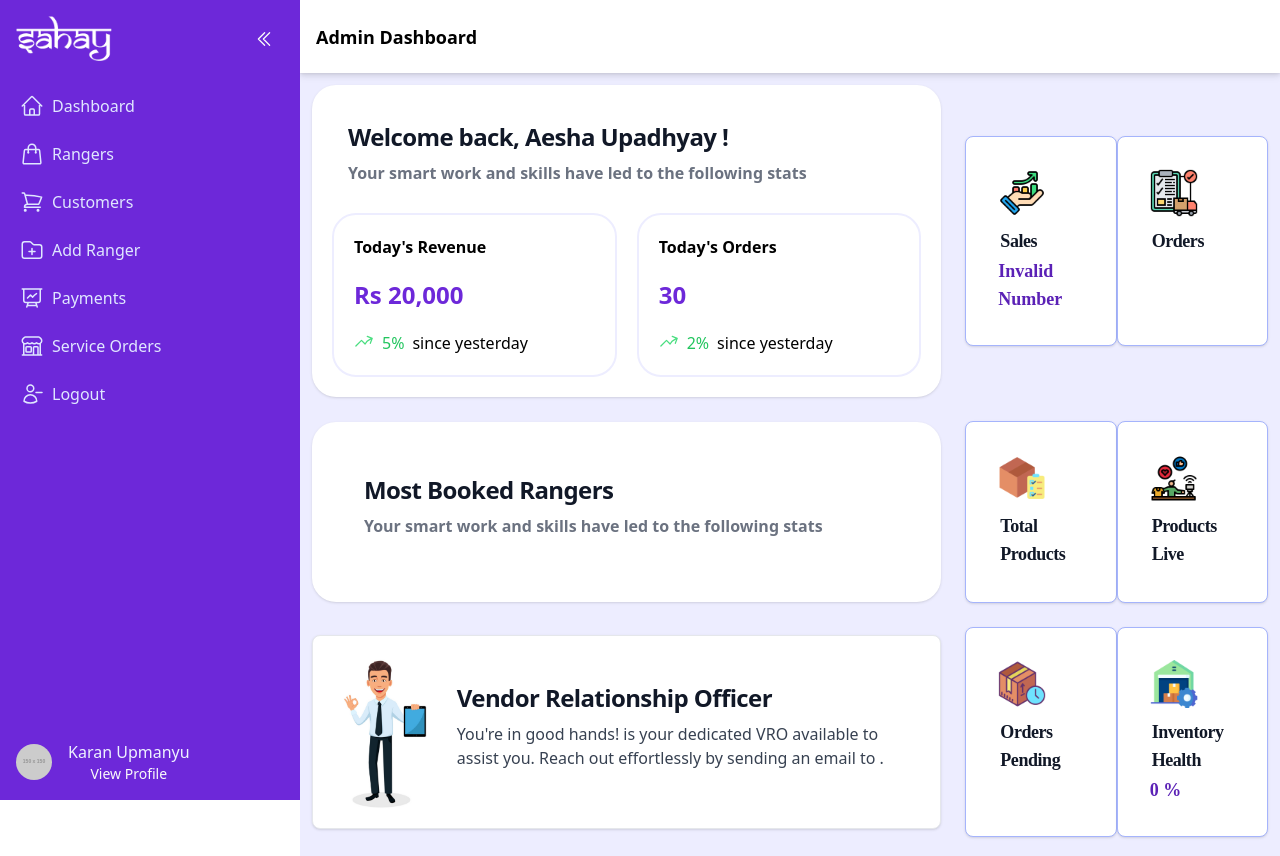
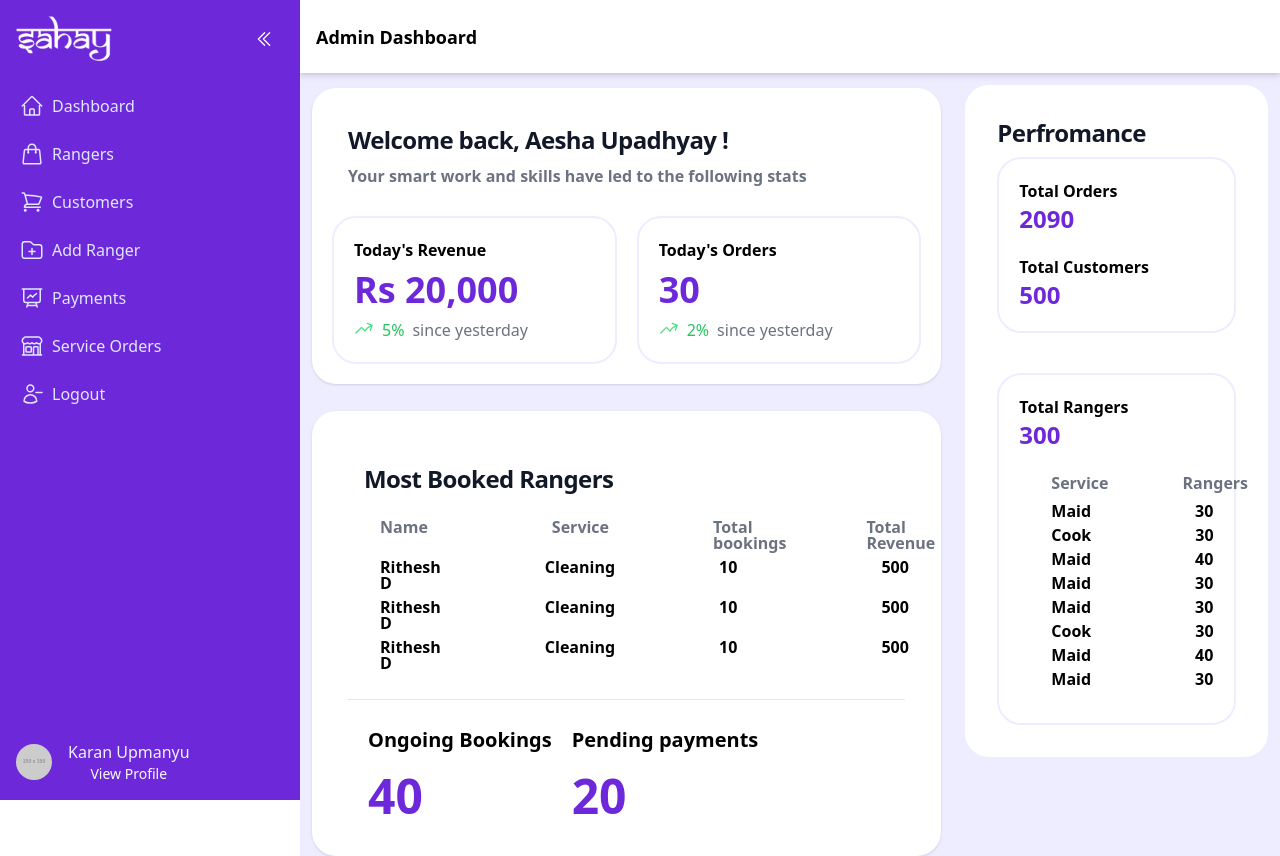
Before and after one commit to kiritoaftab/sahay-dashboard, a React (Create React App) app in the folder frontend/: page /admin in a window 1280 px wide. Shown: the top 856 px of the page. Built offline with nearby package versions, Linux system fonts and the light colour scheme; no server answers.

Commit message:
addition

```diff
--- a/frontend/src/pages/Admin/AdminHome.js
+++ b/frontend/src/pages/Admin/AdminHome.js
@@ -1,200 +1,287 @@
-import React, { useEffect, useState } from 'react'
-import classNames from 'classnames'
-import { sales , orders, box, productsLive, ordersPending, inventory,taxes, bannerMan, vroVector, formatIndianRupee} from '../../constants'
-import useAuth from '../../hooks/useAuth';
-import axios from '../../axiosInstance/axiosApi';
-import {ArrowTrendingUpIcon} from '@heroicons/react/24/outline'
+import React, { useEffect, useState } from "react";
+import classNames from "classnames";
+import {
+  sales,
+  orders,
+  box,
+  productsLive,
+  ordersPending,
+  inventory,
+  taxes,
+  bannerMan,
+  vroVector,
+  formatIndianRupee,
+} from "../../constants";
+import useAuth from "../../hooks/useAuth";
+import axios from "../../axiosInstance/axiosApi";
+import { ArrowTrendingUpIcon } from "@heroicons/react/24/outline";
+const StatCard = ({ heading, number, icon }) => {
+  return (
+    <section className="flex flex-col p-8 w-44 max-w-xs p-2 bg-white border border-indigo-300 rounded-lg shadow font-Montserrat ">
+      <img src={icon} className="h-12 w-12" />
+      <h5 className="p-0.5 mt-2 ml  text-lg  font-semibold tracking-tight text-gray-900  font-Montserrat">
+        {heading}
+      </h5>
+      <p className="text-lg text-justify  text-violet-800  font-bold font-Montserrat">
+        {number}
+      </p>
+    </section>
+  );
+};
+const AdminHome = () => {
+  const data = [
+    { name: "Rithesh D", service: "Cleaning", bookings: 10, revenue: 500 },
+    { name: "Rithesh D", service: "Cleaning", bookings: 10, revenue: 500 },
+    { name: "Rithesh D", service: "Cleaning", bookings: 10, revenue: 500 },
+  ];
 
-const StatCard = ({heading,number,icon}) => {
-    return(
-        <section className="flex flex-col p-8 w-44 max-w-xs p-2 bg-white border border-indigo-300 rounded-lg shadow font-Montserrat ">
+  const perform = [
+    { service: "Maid",ranger: "30",},
+    { service: "Cook",ranger: "30",},
+    { service: "Maid",ranger: "40",},
+    { service: "Maid",ranger: "30",},
+    { service: "Maid",ranger: "30",},
+    { service: "Cook",ranger: "30",},
+    { service: "Maid",ranger: "40",},
+    { service: "Maid",ranger: "30",},
 
-        <img src={icon} className='h-12 w-12' />
-        <h5 className="p-0.5 mt-2 ml  text-lg  font-semibold tracking-tight text-gray-900  font-Montserrat">{heading}</h5>
 
-          <p className="text-lg text-justify  text-violet-800  font-bold font-Montserrat">{number}</p>
-        </section>
-    )
-}
-
-const AdminHome = () => {
-
-    const {auth} = useAuth();
+  ];
+  const { auth } = useAuth();
   console.log(auth);
-
   const salePercent = "+20%";
-
-    const [vendorDoc,setVendorDoc] = useState(null);
-    const [vroDoc,setVroDoc] = useState(null);
-    const [topProducts,setTopProducts] = useState(null);
-    const [topProd,setTopProd] = useState(null);
-    const [inventoryHealth,setInventoryHealth] = useState(0);
-
-    useEffect(()=> {
-        if(Array.isArray(topProducts) && topProducts.length>0){
+  const [vendorDoc, setVendorDoc] = useState(null);
+  const [vroDoc, setVroDoc] = useState(null);
+  const [topProducts, setTopProducts] = useState(null);
+  const [topProd, setTopProd] = useState(null);
+  const [inventoryHealth, setInventoryHealth] = useState(0);
+  useEffect(() => {
+    if (Array.isArray(topProducts) && topProducts.length > 0) {
       setTopProd(topProducts[0]);
-            let a=0;
-            let b=0;
+      let a = 0;
+      let b = 0;
       topProducts.forEach((prod, index) => {
         a += prod?.currentUnit || 0;
         b += prod?.addedUnit || 0;
       });
-            setInventoryHealth((a/b)*100);  // total Current Unit / total added Unit of top 3 products
+      setInventoryHealth((a / b) * 100); // total Current Unit / total added Unit of top 3 products
     }
-    },[topProducts])
-
-    const fetchTopProduct = async(vendorId) => {
-        if(vendorId){
+  }, [topProducts]);
+  const fetchTopProduct = async (vendorId) => {
+    if (vendorId) {
       try {
-                const res = await axios.get("/products/vendor/fetchTopProduct/"+vendorId)
+        const res = await axios.get(
+          "/products/vendor/fetchTopProduct/" + vendorId
+        );
         console.log(res.data);
         setTopProducts(res.data);
       } catch (error) {
-                console.error(error)
+        console.error(error);
       }
     }
-    }
-
-    const fetchVroData = async(vroId) => {
-        if(vroId){
+  };
+  const fetchVroData = async (vroId) => {
+    if (vroId) {
       try {
-                const res =await axios.get("/vro/vro/"+vroId)
+        const res = await axios.get("/vro/vro/" + vroId);
         console.log(res.data);
         setVroDoc(res.data?.vroDoc);
       } catch (error) {
-                console.error(error)
+        console.error(error);
       }
     }
-    }
-
-    const fetchVendorData = async(userId) => {
+  };
+  const fetchVendorData = async (userId) => {
     try {
-            const res = await axios.get("/vendor/getVendorByUserId/"+userId);
+      const res = await axios.get("/vendor/getVendorByUserId/" + userId);
       fetchVroData(res.data?.userDoc?.vro_id);
       fetchTopProduct(res.data?.userDoc?._id);
       console.log(res.data?.userDoc);
       setVendorDoc(res.data?.userDoc);
-
     } catch (error) {
-            console.error(error)
+      console.error(error);
     }
-
-    }
-
-    useEffect(()=> {
+  };
+  useEffect(() => {
     fetchVendorData(auth?._id);
-    },[])
+  }, []);
   //NEED TO ADD style : w-screen md:w-full, for all components in home to render properly
   return (
-    <section
-        className='grid grid-cols-3 p-3 w-screen md:w-full bg-background gap-6 max-md:grid-cols-2 place-items-center p-10'
-    >
-            <div  className="flex flex-col col-span-2 p-5  max-md:col-span-2  w-full bg-white rounded-3xl shadow">
+    <section className="grid grid-cols-3 p-3 w-screen md:w-full bg-background gap-6 max-md:grid-cols-2 place-items-center p-10">
 
+        {/* welcome card */}
+      <div className="flex flex-col col-span-2 p-5  max-md:col-span-2  w-full bg-white rounded-3xl shadow mt-[-370px]">
         <div className="flex flex-col justify-between p-4 leading-normal">
-                    <h5 className="mb-2 text-2xl font-bold tracking-tight text-gray-900 ">Welcome back, Aesha Upadhyay ! {vendorDoc?.shopName}</h5>
+          <h5 className="mb-2 text-2xl font-bold tracking-tight text-gray-900 ">
+            Welcome back, Aesha Upadhyay ! {vendorDoc?.shopName}
+          </h5>
           <p className="mb-3 font-semibold text-gray-500  text-balance ">
             Your smart work and skills have led to the following stats
           </p>
         </div>
-                <div className='w-100 flex flex-row justify-around gap-5 '>
-                        <div className='flex flex-row border-2 flex flex-col border-background w-3/6 p-5 rounded-3xl gap-5'>
-                            <h5 className='font-bold'>Today's Revenue</h5>
-                            <h5 className='text-2xl text-primary font-extrabold'>Rs 20,000</h5>
-                            <p className='flex flex-row gap-2'><ArrowTrendingUpIcon className='h-5 w-5 text-green-400'/> <span className='text-green-500'> 5%  </span> since yesterday</p>
+        <div className="w-100 flex flex-row justify-around gap-5 ">
+          <div className="flex flex-row border-2 flex flex-col border-background w-3/6 p-5 rounded-3xl gap-2">
+            <h5 className="font-bold">Today's Revenue</h5>
+            <h5 className="text-4xl text-primary font-bold text-violet-700">Rs 20,000</h5>
+            <p className="flex flex-row gap-2 text-gray-500">
+              <ArrowTrendingUpIcon className="h-5 w-5 text-green-400" />{" "}
+              <span className="text-green-500"> 5% </span> since yesterday
+            </p>
           </div>
-                        <div className='flex flex-row border-2 flex flex-col border-background w-3/6 p-5 rounded-3xl gap-5'>
-                            <h5 className='font-bold'>Today's Orders</h5>
-                            <h5 className='text-2xl text-primary font-extrabold'>30</h5>
-                            <p className='flex flex-row gap-2'><ArrowTrendingUpIcon className='h-5 w-5 text-green-400'/> <span className='text-green-500'> 2%  </span> since yesterday</p>
+          <div className="flex flex-row border-2 flex flex-col border-background w-3/6 p-5 rounded-3xl gap-2">
+            <h5 className="font-bold">Today's Orders</h5>
+            <h5 className="text-4xl text-primary font-bold text-violet-700">30</h5>
+            <p className="flex flex-row gap-2 text-gray-500">
+              <ArrowTrendingUpIcon className="h-5 w-5 text-green-400" />{" "}
+              <span className="text-green-500"> 2% </span> since yesterday
+            </p>
           </div>
         </div>
       </div>
 
-        {/* sale */}
-        <div className='flex flex-row justify-around w-full max-md:col-span-2'>
-        <StatCard
-            heading="Sales"
-            number={`${formatIndianRupee(vendorDoc?.sales)}`}
-            icon={sales}
-        />
-        <StatCard
-            heading="Orders"
-            number={vendorDoc?.orderCount}
-            icon={orders}
-        />
+
+
+      {/* performance */}
+      <div className="flex flex-col justify-around w-full max-md:col-span-2  w-full bg-white rounded-3xl w-3/5 ">
+        <div className="flex flex-col  p-4 leading-normal">
+          <div className="flex flex-col justify-center p-4 leading-normal">
+            <h5 className="mb-2 text-2xl font-bold tracking-tight text-gray-900 ">
+              Perfromance
+            </h5>
+
+            <div className="flex flex-row border-2 flex flex-col border-background w-6/6 p-5 rounded-3xl ">
+            <h5 className="font-semibold">Total Orders</h5>
+            <h5 className="text-2xl text-primary font-semibold text-violet-700 mb-5">2090</h5>
+
+            <h5 className="font-semibold">Total Customers</h5>
+            <h5 className="text-2xl text-primary font-semibold text-violet-700">500</h5>
           </div>
 
-        <div
-            className='flex flex-col col-span-2 p-5  max-md:col-span-2  w-full bg-white rounded-3xl shadow'
-        >
-             <div className="flex flex-col justify-between p-4 leading-normal">
-             <div className="flex flex-col justify-between p-4 leading-normal">
-                    <h5 className="mb-2 text-2xl font-bold tracking-tight text-gray-900 ">Most Booked Rangers{vendorDoc?.shopName}</h5>
-                    <p className="mb-3 font-semibold text-gray-500  text-balance ">
-                    Your smart work and skills have led to the following stats
-                    </p>
+
+          <div className="flex flex-row border-2 flex flex-col border-background w-8/6 p-5 rounded-3xl mt-10 ">
+            <h5 className="font-semibold">Total Rangers</h5>
+            <h5 className="text-2xl text-primary font-semibold text-violet-700">300</h5>
+            <div className="flex flex-row mt-5">
+            <div class="mb-2 px-8 pr-[70px]">
+              <div className="font-semibold text-gray-500">
+                Service
+              </div>
+            </div>
+            <div class="mb-2 px-1">
+              <div className=" font-semibold text-gray-500">
+                Rangers
+              </div>
+            </div>
+            </div>
+            <div className="flex flex-row">
+            <div className="w-[300px] h-[200px]">
+              {perform.map((item, index) => (
+                <div className=" flex flex-row">
+                  <div class="mb-2 px-8 pr-[100px]">
+                    <div className=" top-[496px] left-[300px] leading-[16px] font-semibold text-dimgray-100">
+                      {item.service}
+                    </div>
+                  </div>
+                  <div class="mb-2 px-1">
+                    <div className=" top-[496px] left-[50px] leading-[16px] font-semibold text-dimgray-100">
+                      {item.ranger}
                     </div>
                   </div>
 
                 </div>
-
-        <div className='flex flex-row justify-around w-full max-md:col-span-2'>
-            <StatCard
-                heading="Total Products"
-                number={vendorDoc?.productsUploaded}
-                icon={box}
-            />
-            <StatCard
-                heading="Products Live"
-                number={vendorDoc?.productsLive}
-                icon={productsLive}
-            />
-        </div>
-
-        <div
-            className='flex flex-row col-span-2 p-4  max-md:col-span-2 items-center w-full bg-white border border-gray-200 rounded-lg shadow'
-        >
-            <img className="h-40" src={vroVector} alt=""/>
-            <div className="flex flex-col justify-between p-4 leading-normal">
-                    <h5 className="mb-2 text-2xl font-bold tracking-tight text-gray-900 ">Vendor Relationship Officer</h5>
-                    <p className="mb-3 font-normal text-gray-700  text-balance ">
-                        You're in good hands! <span className='text-black-500 font-semibold'>{vroDoc?.username}</span>  is your dedicated VRO available to assist you.
-                        Reach out effortlessly by sending an email
-                        to  <span className='text-black-500 font-semibold'>
-                            <a href="mailto:shoeb@gmail.com?subject=Vendor%20Resolution&body=Hello%20Shoeb,">{vroDoc?.email}</a>
-                        </span>.
-                    </p>
+              ))}
             </div>
           </div>
 
 
-        <div className='flex flex-row justify-around w-full max-md:col-span-2'>
-            <StatCard
-                heading="Orders Pending"
-                number={vendorDoc?.ordersPending?.length}
-                icon={ordersPending}
-            />
-            <StatCard
-                heading="Inventory Health"
-                number={`${inventoryHealth} %`}
-                icon={inventory}
-            />
+          </div>
+          </div>
+        </div>
       </div>
 
 
 
-
-        <div className='flex flex-row justify-around w-full'>
-            <StatCard
-                heading="GST verified"
-                number={vendorDoc?.gst}
-                icon={taxes}
-            />
+      {/* booked ranger */}
+      <div className="flex flex-col col-span-2 p-5  max-md:col-span-2  w-full bg-white rounded-3xl shadow mt-[-370px]">
+        <div className="flex flex-col justify-between p-4 leading-normal">
+          <div className="flex flex-col justify-between p-4 leading-normal">
+            <h5 className="mb-2 text-2xl font-bold tracking-tight text-gray-900 ">
+              Most Booked Rangers {vendorDoc?.shopName}
+            </h5>
           </div>
-
+          <div className=" flex flex-row">
+            <div class="mb-2 px-8 pr-[120px]">
+              <div className=" top-[496px] left-[331px] leading-[16px] font-semibold text-gray-500">
+                Name
+              </div>
+            </div>
+            <div class="mb-2 px-1 pr-[100px] ">
+              <div className=" top-[496px] left-[555px] leading-[16px] font-semibold text-gray-500">
+                Service
+              </div>
+            </div>
+            <div class="mb-2 px-1 pr-[80px] w-[200px]">
+              <div className="top-[496px] left-[687px] leading-[16px] font-semibold text-gray-500">
+                Total bookings
+              </div>
+            </div>
+            <div class="mb-2 pr-[200px]">
+              <div className="top-[496px] left-[868px] leading-[16px] font-semibold text-gray-500">
+                Total Revenue
+              </div>
+            </div>
+          </div>
+          <div className="flex flex-row">
+            <div className="w-[300px] h-[100px]">
+              {data.map((item, index) => (
+                <div className=" flex flex-row">
+                  <div class="mb-2 px-8 pr-[100px]">
+                    <div className=" top-[496px] left-[300px] leading-[16px] font-semibold text-dimgray-100">
+                      {item.name}
+                    </div>
+                  </div>
+                  <div class="mb-2 px-1 pr-[100px] ">
+                    <div className=" top-[496px] left-[5    0px] leading-[16px] font-semibold text-dimgray-100">
+                      {item.service}
+                    </div>
+                  </div>
+                  <div class="mb-2 px-1 pr-[140px] w-[200px]">
+                    <div className="top-[496px] left-[687px] leading-[16px] font-semibold text-dimgray-100">
+                      {item.bookings}
+                    </div>
+                  </div>
+                  <div class="mb-2 px-1 pr-[50px]">
+                    <div className="top-[496px] left-[868px] leading-[16px] font-semibold text-dimgray-100">
+                      {item.revenue}
+                    </div>
+                  </div>
+                </div>
+              ))}
+            </div>
+          </div>
+          <hr className="mt-10 h-px my-8 bg-gray-500 border-1 dark:bg-gray-700"/>
+          <div className=" flex flex-row ml-5">
+            <div>
+              <div className="  leading-[16px] font-semibold text-black-500 pr-5 text-xl">
+                Ongoing Bookings
+              </div>
+              <div className="  mt-6 font-semibold  text-blueviolet-100 pr-5 text-5xl text-violet-700 ">
+                40
+              </div>
+            </div>
+            <div>
+              <div className="  leading-[16px] font-semibold text-black-500 text-xl">
+                Pending payments
+              </div>
+              <div className="  mt-6 font-semibold  text-blueviolet-100 pr-5 text-5xl text-violet-700">
+                20
+              </div>
+            </div>
+          </div>
+        </div>
+      </div>
+      <div className="flex flex-column justify-around w-full max-md:col-span-2"></div>
     </section>
-  )
-}
-
-export default AdminHome
+  );
+};
+export default AdminHome;
```
Lines whose indentation alone changed are shown as unchanged.
